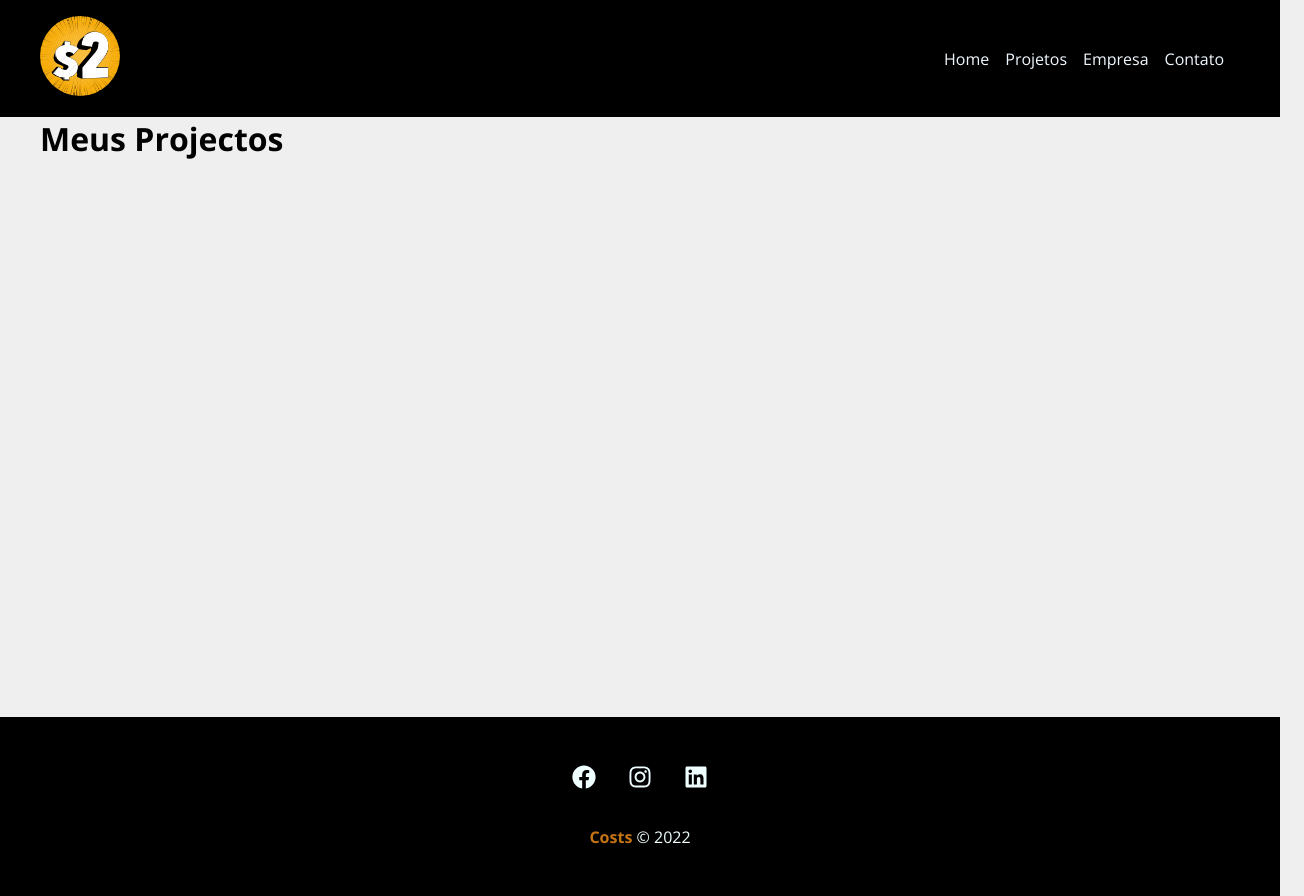
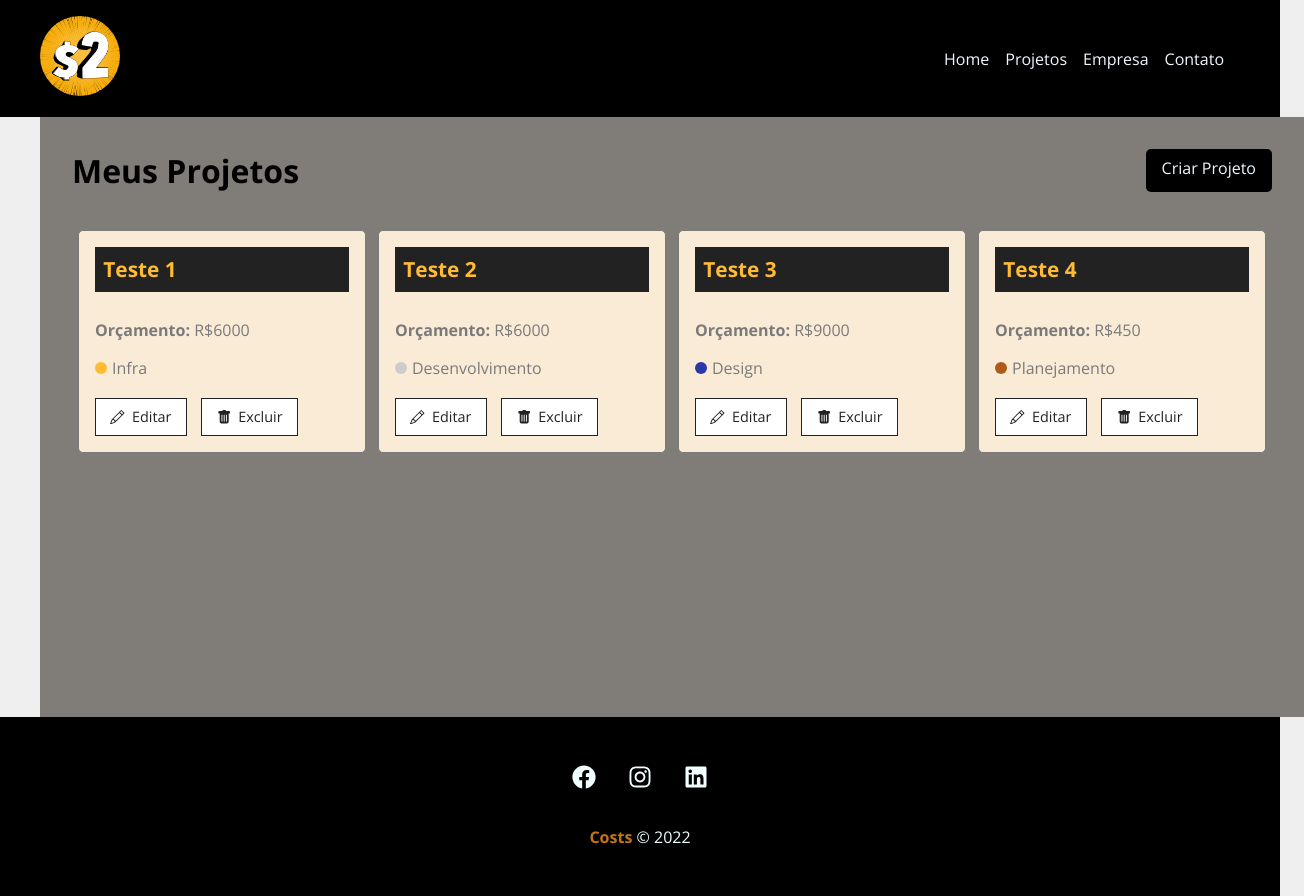
Before and after one commit to marcosCappelli/projcosts, a React (Create React App) app: page /projects in a window 1280 px wide. Shown: the whole page, 1304 px wide, since content can reach past the window. Built offline with nearby package versions, Linux system fonts and the light colour scheme; data requests are answered from the project's data file.

Commit message:
Card.js / Loading.js / img

```diff
--- a/db.json
+++ b/db.json
@@ -1,86 +1,48 @@
 {
   "projects": [
     {
-      "name": "teste",
-      "budget": "1452222",
+      "name": "Teste 1",
+      "budget": "6000",
+      "category": {
+        "id": "1",
+        "name": "Infra"
+      },
+      "cost": 0,
+      "services": [],
+      "id": 1
+    },
+    {
+      "name": "Teste 2",
+      "budget": "6000",
+      "category": {
+        "id": "2",
+        "name": "Desenvolvimento"
+      },
+      "cost": 0,
+      "services": [],
+      "id": 2
+    },
+    {
+      "name": "Teste 3",
+      "budget": "9000",
+      "category": {
+        "id": "3",
+        "name": "Design"
+      },
+      "cost": 0,
+      "services": [],
+      "id": 3
+    },
+    {
+      "name": "Teste 4",
+      "budget": "450",
       "category": {
         "id": "4",
         "name": "Planejamento"
       },
       "cost": 0,
       "services": [],
-      "id": 1
-    },
-    {
-      "name": "Projeto teste",
-      "budget": "52000",
-      "category": {
-        "id": "1",
-        "name": "Infra"
-      },
-      "cost": 0,
-      "services": [],
-      "id": 2
-    },
-    {
-      "cost": 0,
-      "services": [],
-      "id": 3
-    },
-    {
-      "name": "teste de mensagem",
-      "budget": "5000",
-      "category": {
-        "id": "3",
-        "name": "Design"
-      },
-      "cost": 0,
-      "services": [],
       "id": 4
-    },
-    {
-      "name": "Projeto teste3",
-      "budget": "3000",
-      "category": {
-        "id": "4",
-        "name": "Planejamento"
-      },
-      "cost": 0,
-      "services": [],
-      "id": 5
-    },
-    {
-      "name": "teste de mensagem2",
-      "budget": "900",
-      "category": {
-        "id": "5",
-        "name": "Teste"
-      },
-      "cost": 0,
-      "services": [],
-      "id": 6
-    },
-    {
-      "name": "Projeto Teste 5",
-      "budget": "3000",
-      "category": {
-        "id": "1",
-        "name": "Infra"
-      },
-      "cost": 0,
-      "services": [],
-      "id": 7
-    },
-    {
-      "name": "teste5",
-      "budget": "8000",
-      "category": {
-        "id": "2",
-        "name": "Desenvolvimento"
-      },
-      "cost": 0,
-      "services": [],
-      "id": 8
     }
   ],
   "categories": [
@@ -99,14 +61,6 @@
     {
       "id": 4,
       "name": "Planejamento"
-    },
-    {
-      "id": 5,
-      "name": "Teste"
-    },
-    {
-      "id": 6,
-      "name": "Aplicação"
     }
   ]
 }
--- /dev/null
+++ b/src/components/layout/Loading.js
@@ -0,0 +1,12 @@
+import loading from "../../img/loading.svg"
+import styles from "./Loading.module.css"
+
+function Loading() {
+    return (
+        <div className={styles.loader_container}>
+            <img className={styles.loader} src={loading} alt="Loading" />
+        </div>
+    )
+}
+
+export default Loading
--- /dev/null
+++ b/src/components/layout/Loading.module.css
@@ -0,0 +1,11 @@
+.loader_container {
+    width: 100%;
+    height: 100%;
+    display: flex;
+    justify-content: center;
+    align-items: center;
+}
+
+.loader {
+    width: 200px;
+}
--- a/src/components/pages/Projects.js
+++ b/src/components/pages/Projects.js
@@ -1,8 +1,16 @@
 import { useLocation } from "react-router-dom"
-
+import styles from "./Projects.module.css"
 import Message from "../layout/Message"
+import Container from "../layout/Container"
+import Loading from "../layout/Loading"
+import LinkButton from "../layout/LinkButton"
+import ProjectCard from "../project/ProjectCard"
+import { useState, useEffect } from "react"
 
 function Projects() {
+
+const [projects, setProjects] = useState([])
+const [removeLoading, setRemoveLoading] = useState(false)
 
 const location = useLocation()
 let message = ''
@@ -10,12 +18,50 @@
     message = location.state.message
 }
 
+useEffect(() => {
+
+    setTimeout(
+        () => {
+            fetch('http://localhost:5000/projects', {
+        method: "GET",
+        headers: {
+            'Content-Type': 'application/json',
+        },
+    })
+        .then((resp) => resp.json())
+        .then((data) => {
+            console.log(data)
+            setProjects(data)
+            setRemoveLoading(true)
+        })
+        .catch((err) => console.log(err))
+        }, 300)
+}, [])
+
     return (
-    <div>
-       <h1>Meus Projectos</h1>
+    <div className={styles.project_container}>
+       <div className={styles.title_container}>
+            <h1>Meus Projetos</h1>
+            <LinkButton to="/newproject" text="Criar Projeto"/>
+       </div>
        { message && <Message type="success" msg={message} /> }
 
-
+       <Container customClass="start">
+          {projects.length > 0 &&
+          projects.map((project) => (
+          <ProjectCard
+          id={project.id}
+          name={project.name}
+          budget={project.budget}
+          category={project.category.name}
+          key={project.id}
+          />
+          ))}
+          {!removeLoading && <Loading />}
+          {removeLoading && projects.length === 0 && (
+            <p>Não há projetos cadastrados!</p>
+          )}
+       </Container>
     </div>
     )
 }
--- /dev/null
+++ b/src/components/pages/Projects.module.css
@@ -0,0 +1,10 @@
+.project_container {
+padding: 2em;
+background-color: rgb(128, 124, 120);
+}
+
+.title_container {
+    display: flex;
+    justify-content: space-between;
+    margin-bottom: 2em;
+}
--- /dev/null
+++ b/src/components/project/ProjectCard.js
@@ -0,0 +1,30 @@
+import styles from "./ProjectCard.module.css"
+import { BsPencil, BsFillTrashFill } from 'react-icons/bs'
+import { Link } from "react-router-dom"
+
+
+
+function ProjectCard({id, name, budget, category, handleRemove}) {
+    return (
+       <div className={styles.project_card}>
+            <h4>{name}</h4>
+            <p>
+                <span>Orçamento: </span> R${budget}
+            </p>
+            <p className={styles.category_text}>
+                <span className={`${styles[category.toLowerCase()]}`}></span> {category}
+            </p>
+            <div className={styles.project_card_actions}>
+                <Link to="/">
+                    <BsPencil /> Editar
+                </Link>
+                <button>
+                    <BsFillTrashFill /> Excluir
+                </button>
+
+            </div>
+       </div>
+    )
+ }
+
+ export default ProjectCard
--- /dev/null
+++ b/src/components/project/ProjectCard.module.css
@@ -0,0 +1,88 @@
+.project_card {
+    padding: 1em;
+    border: 1px solid #7a7a7a;
+    border-radius: 5px;
+    width: 24%;
+    margin: 0.5%;
+    background-color: antiquewhite;
+}
+
+.project_card h4 {
+    background-color: #222;
+    color: #fb3;
+    padding: 0.4em;
+    margin-bottom: 1.3em;
+    font-size: 1.3em;
+}
+
+.project_card p {
+    color: #7a7a7a;
+    margin-bottom: 1em;
+}
+
+.project_card p span {
+    font-weight: bold;
+}
+
+.category_text {
+    display: flex;
+    align-items: center;
+}
+
+.category_text span {
+    display: block;
+    width: 12px;
+    height: 12px;
+    border-radius: 50%;
+    background-color: #ccc;
+    margin-right: 5px;
+}
+
+.category_text .infra {
+    background-color: #fb3;
+}
+
+.category_text .desemvolvimento {
+    background-color: rgb(34, 177, 21);
+}
+
+.category_text .design {
+    background-color: rgb(43, 56, 170);
+}
+
+.category_text .planejamento {
+    background-color: rgb(172, 91, 25);
+}
+
+.project_card_actions {
+    margin-top: 1.2em;
+    display: flex;
+    align-items: center;
+}
+
+.project_card_actions a,
+.project_card_actions button {
+    text-decoration: none;
+    border: none;
+    background-color: #fff;
+    color: #222;
+    font-size: .9em;
+    padding: .6em 1em;
+    margin-right: 1em;
+    cursor: pointer;
+    border: 1px solid #222;
+    display: flex;
+    align-items: center;
+    justify-content: center;
+    transition: 0.5s;
+}
+
+.project_card_actions svg {
+    margin-right: 0.5em;
+}
+
+.project_card_actions a:hover,
+.project_card_actions button:hover {
+    background-color: #222;
+    color: #fb3;
+}
```
Also changed, not shown: src/img/loading.svg (added).
